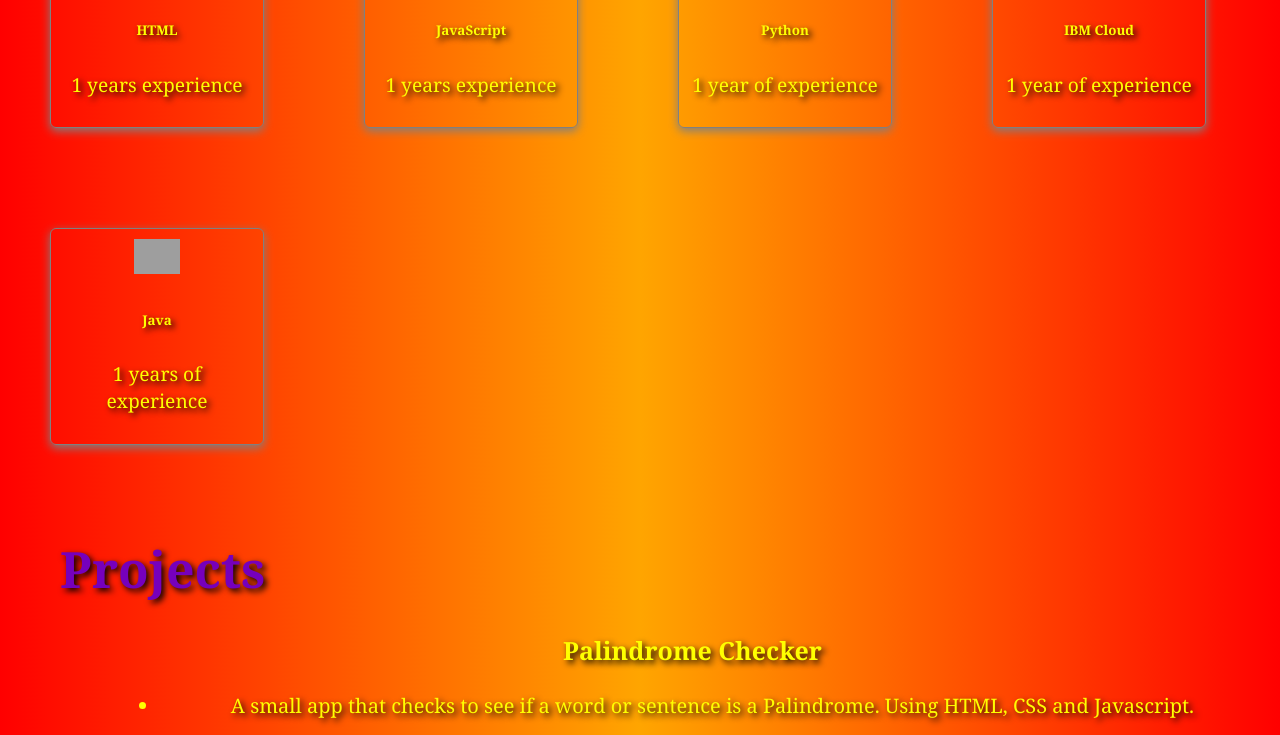
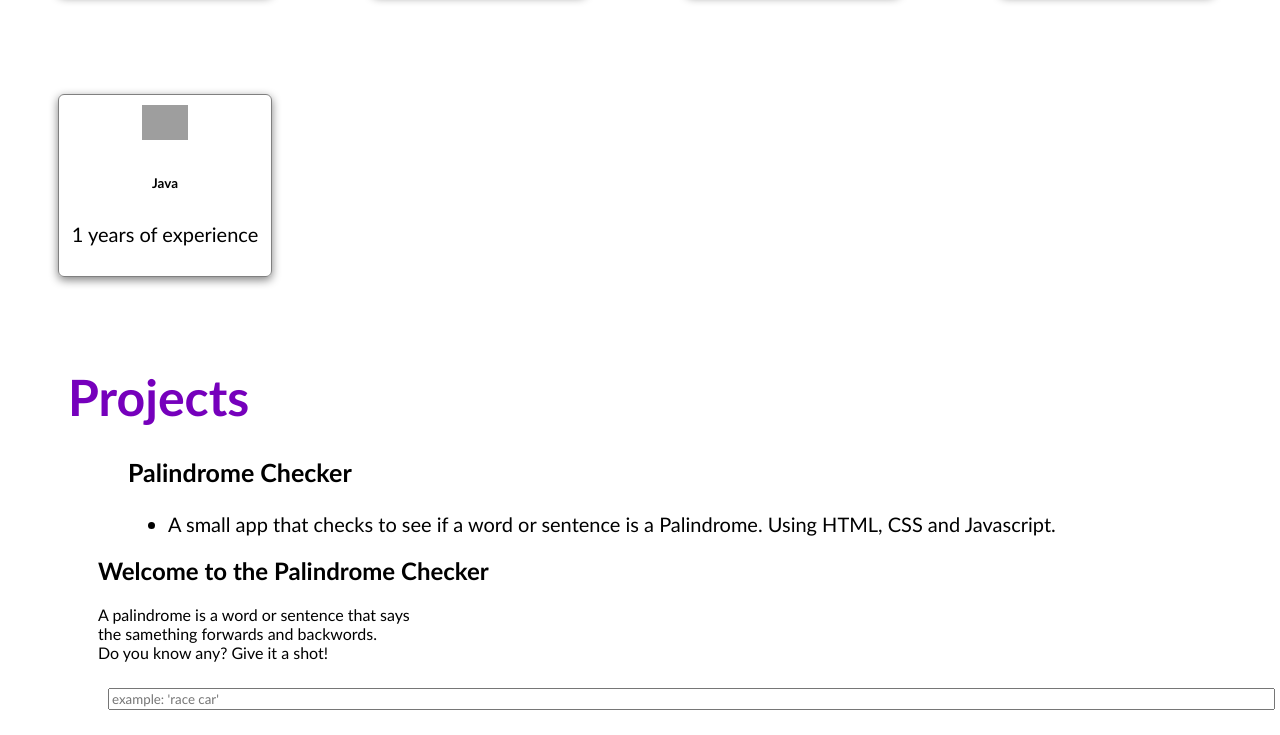
Before and after one commit to ECRob/my-portfolio, a plain HTML site: page index.html in a window 1280 px wide. Shown: the part 930-1665 px from the top of the page. Drawn offline with Linux system fonts and the light colour scheme; grey boxes are pictures that could not be loaded.

Commit message:
Update style.css

```diff
--- a/style.css
+++ b/style.css
@@ -50,27 +50,6 @@ body {
     align-items: center;
     flex-direction: row;
   }
-
-    :root {
-  --pali-color1: red;
-  --pali-color2: orange;
-  --pali-color3: yellow;
-}
-
-body {
-  background: linear-gradient(to right, var(--pali-color1), var(--pali-color2), var(--pali-color1));
-  color: yellow;
-  text-shadow: 3px 3px 6px black;
-  font-family: Georgia;
-  margin: 0;
-  text-align: center;
-  padding-top: 10%;
-
-}
-
-p {
-  font-size: 1.2rem
-}
 
   .contact_info img {
     width:25px;
```
